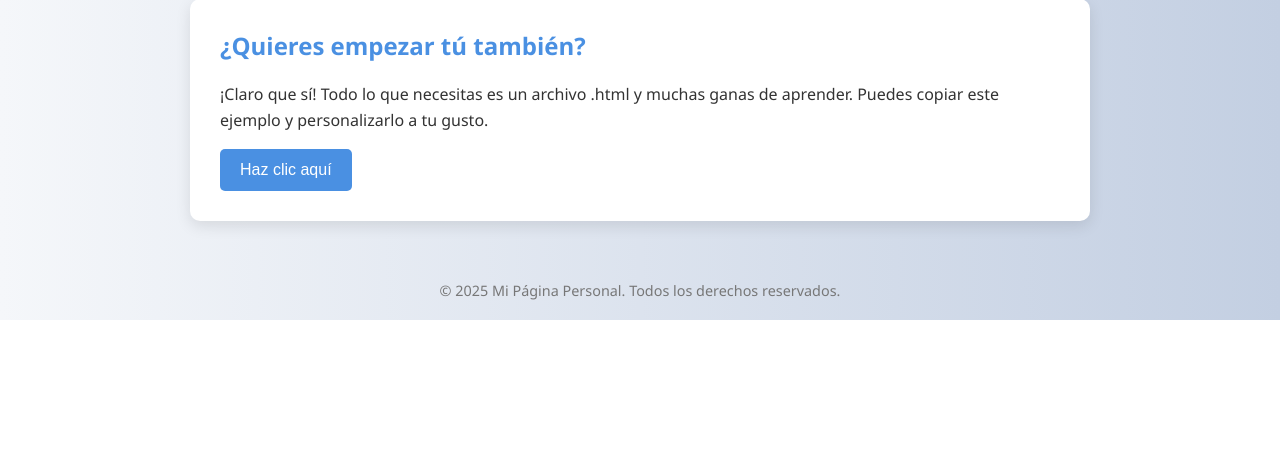
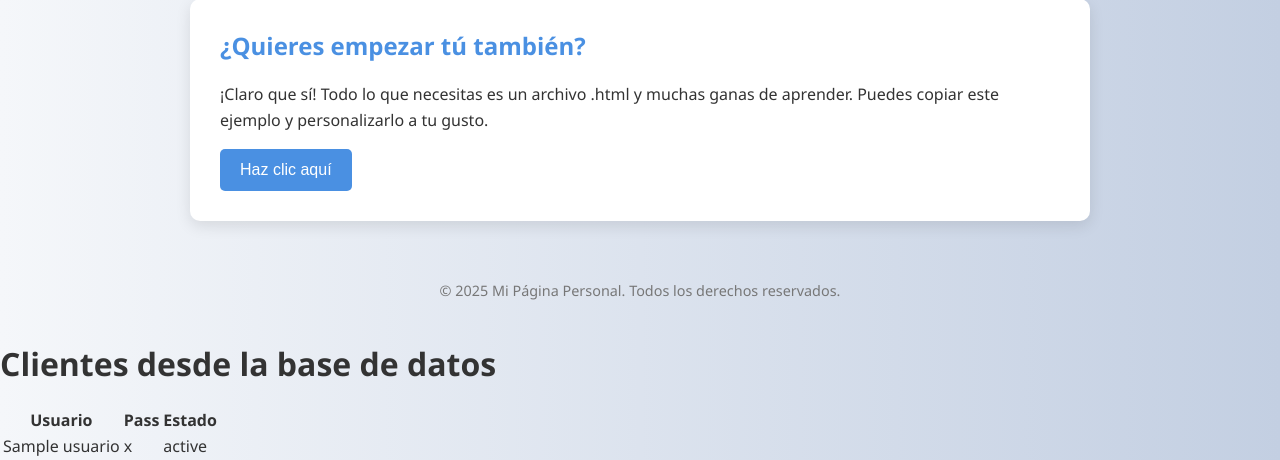
Before and after one commit to fiyugun/SitioFlask, a Flask app: template templates/index.html in a window 1280 px wide. Shown: the part 700-1160 px from the top of the page. Before the commit the page ends 1020 px from the top, so only its background shows below. Run offline with Flask 3, Linux system fonts and the light colour scheme; the template is opened without the code that fills it: most values are stand-ins (such as "Sample title", 1, 10 or a date in 2020).

Commit message:
Update index.html

```diff
--- a/templates/index.html
+++ b/templates/index.html
@@ -103,5 +103,25 @@
         © 2025 Mi Página Personal. Todos los derechos reservados.
     </footer>
 
+
+    <h1>Clientes desde la base de datos</h1>
+    {% if registros %}
+        <table>
+            <tr>
+                <th>Usuario</th>
+                <th>Pass</th>
+                <th>Estado</th>
+            </tr>
+            {% for cliente in registros %}
+            <tr>
+                <td>{{ Usuarios.Usuario }}</td>
+                <td>{{ Usuarios.Pass }}</td>
+                <td>{{ Usuarios.Estado }}</td>
+            </tr>
+            {% endfor %}
+        </table>
+    {% else %}
+        <p>No hay registros en la base de datos.</p>
+    {% endif %}
 </body>
 </html>
```
